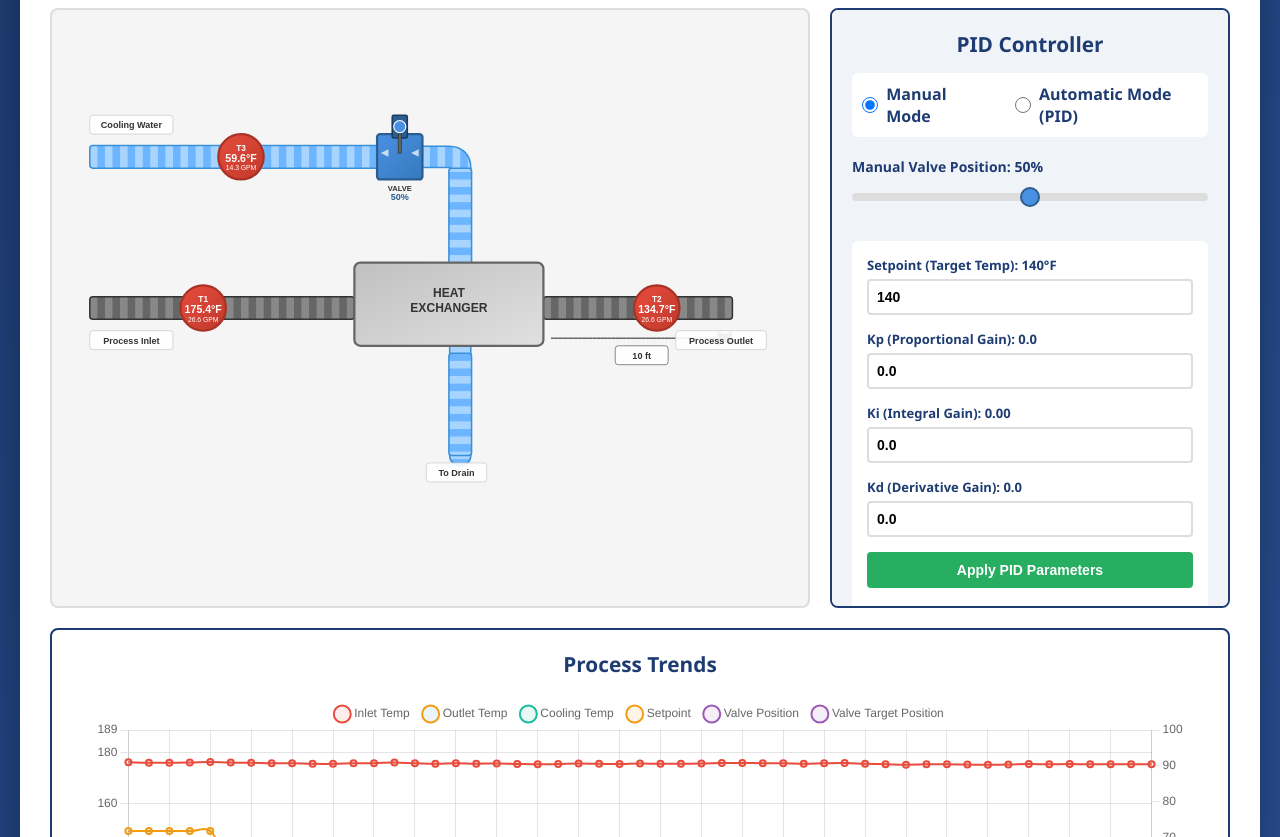
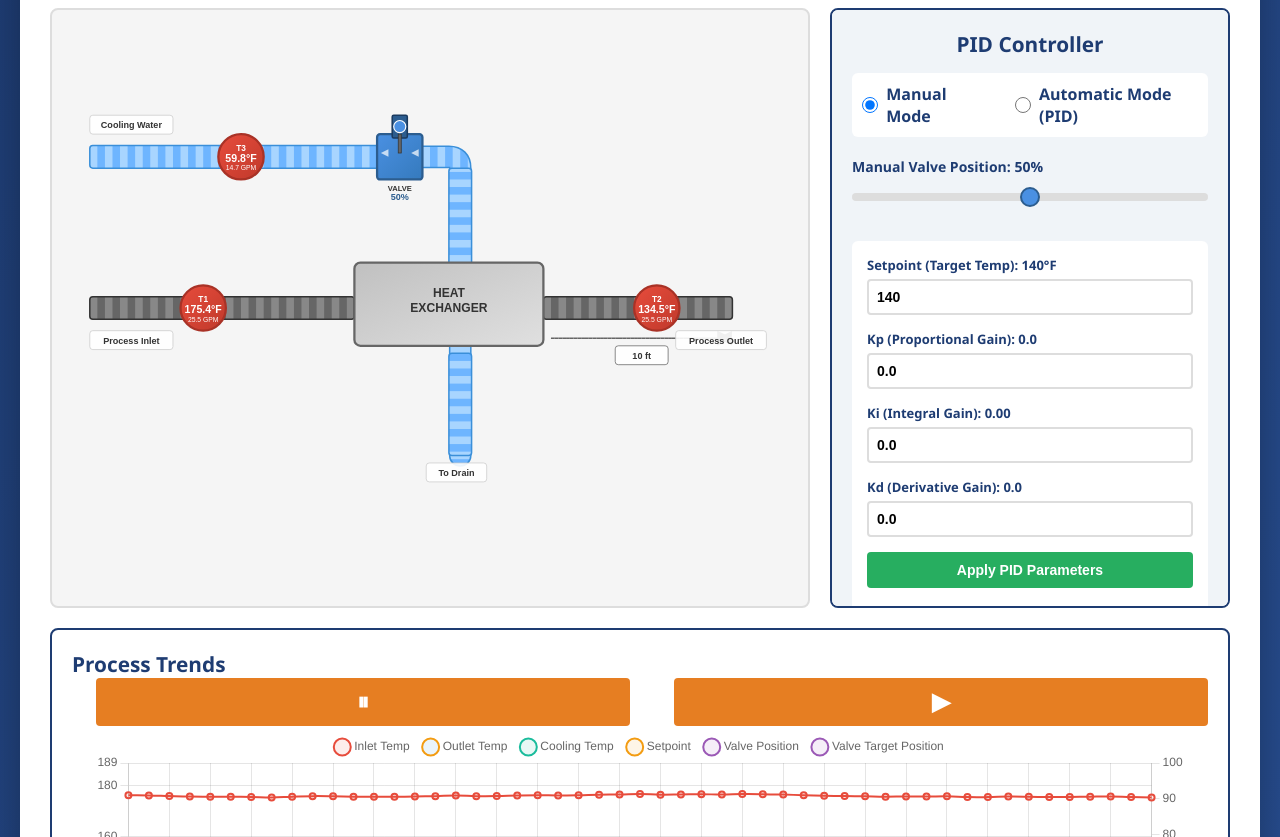
Before and after one commit to danomagnum/PIDTunetorial, a plain HTML site: page index.html in a window 1280 px wide. Shown: the part 115-952 px from the top of the page. Drawn offline with nearby package versions, Linux system fonts and the light colour scheme.

Commit message:
play/pause buttons

```diff
--- a/index.html
+++ b/index.html
@@ -253,7 +253,13 @@
         </div>
         </div>
         <div class="trend-panel">
-            <h2>Process Trends</h2>
+            <div class="trend-panel-header" style="display: flex; align-items: center; justify-content: space-between; gap: 16px;">
+                <h2 style="margin: 0;">Process Trends</h2>
+            </div>
+                <div class="sim-controls">
+                    <button id="pauseSimBtn" title="Pause Simulation">⏸</button>
+                    <button id="playSimBtn" title="Play Simulation">▶</button>
+                </div>
             <canvas id="trendChart"></canvas>
         </div>
         <div class="disturbance-panel">
@@ -546,8 +552,23 @@
         }
 
 
-        // Start the simulation
-        setInterval(simulate, UPDATE_INTERVAL_MS);
+        // Simulation pause/play logic
+        let simPaused = false;
+        let simInterval = null;
+        function startSim() {
+            if (simInterval) clearInterval(simInterval);
+            simInterval = setInterval(() => { if (!simPaused) simulate(); }, UPDATE_INTERVAL_MS);
+        }
+        function pauseSim() { simPaused = true; }
+        function playSim() { simPaused = false; }
+
+        // Button event listeners
+        document.addEventListener('DOMContentLoaded', function() {
+            document.getElementById('pauseSimBtn').addEventListener('click', pauseSim);
+            document.getElementById('playSimBtn').addEventListener('click', playSim);
+        });
+
+        startSim();
         simulate();        // Initialize Chart.js trend chart
         const ctx = document.getElementById('trendChart').getContext('2d');
         trendChart = new Chart(ctx, {
--- a/styles.css
+++ b/styles.css
@@ -573,3 +573,24 @@ h1 {
     font-weight: bold;
     min-width: 2em;
 }
+
+.sim-controls {
+    display: flex;
+    gap: 20px;
+    align-items: center;
+}
+
+.sim-controls button{
+    margin-left: 1em;
+    font-size: x-large;
+    font-weight: bold;
+    min-width: 2em;
+    width: 100%;
+    padding: 10px;
+    background-color: #e67e22;
+    color: white;
+    border: none;
+    border-radius: 4px;
+    cursor: pointer;
+    transition: background-color 0.2s;
+}
```
